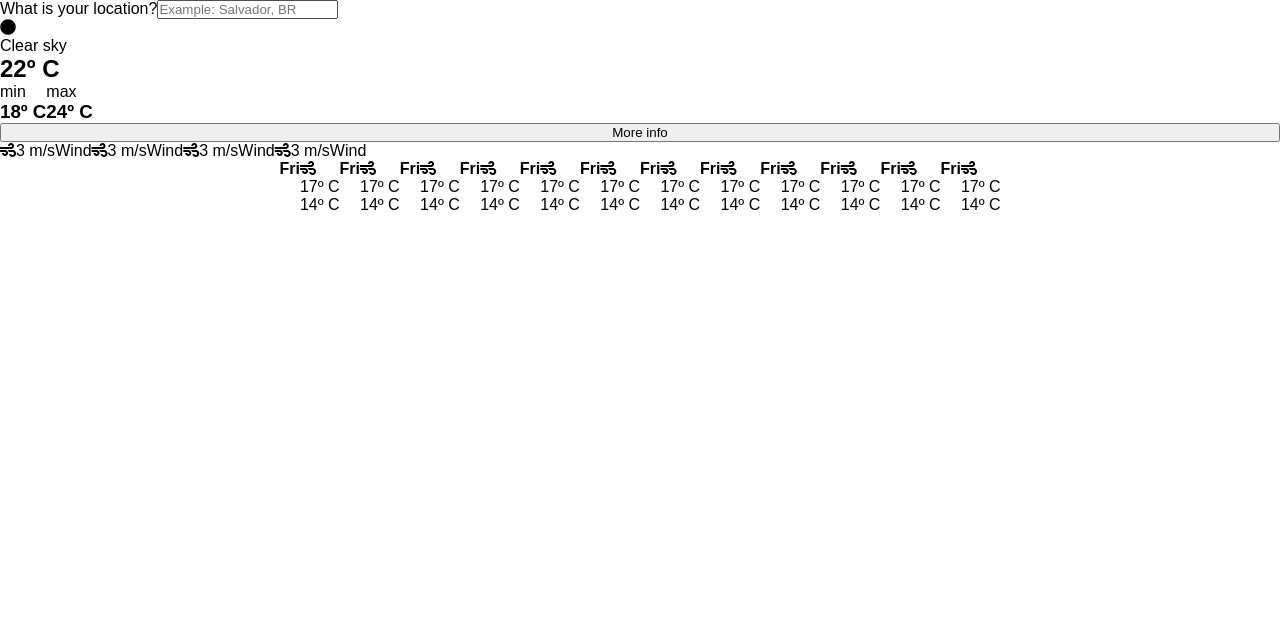
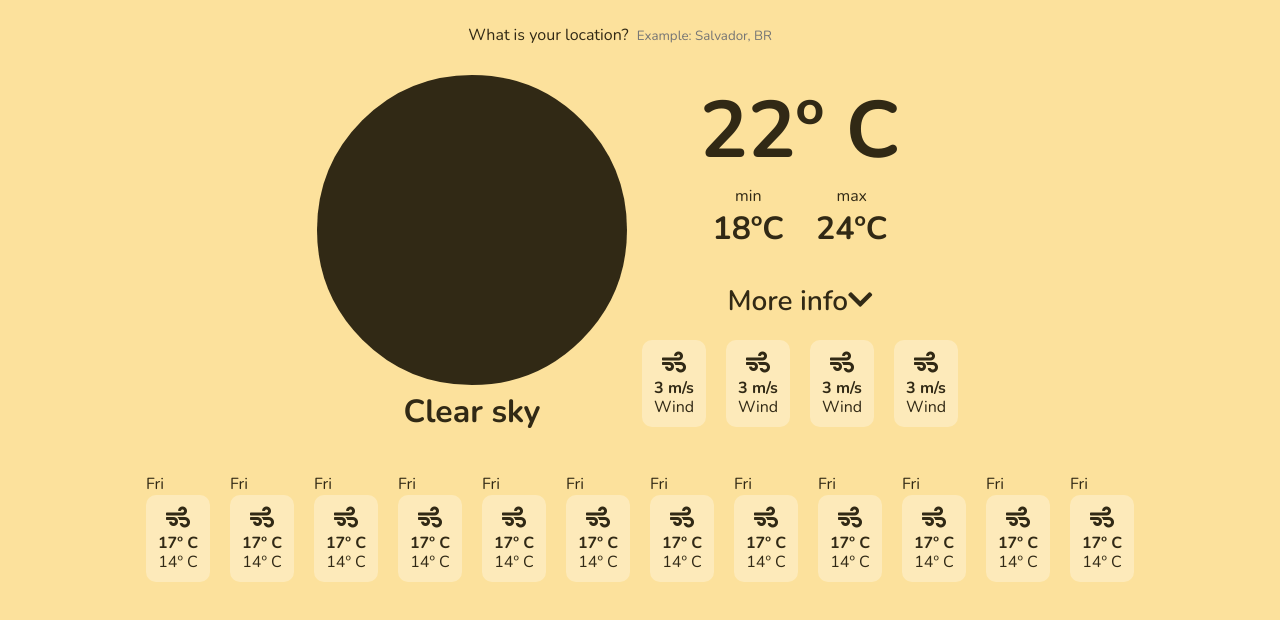
Before and after one commit to beatrizpenalva/should-i-take-my-umbrella, a React (Create React App) app: page / in a window 1280 px wide. Shown: the top 620 px of the page. Built offline with nearby package versions, Linux system fonts and the light colour scheme.

Commit message:
style: page structe and info

```diff
--- a/public/index.html
+++ b/public/index.html
@@ -27,6 +27,9 @@
     <title>Shoud I take my umbrella</title>
     <link href="https://fonts.googleapis.com/icon?family=Material+Icons" rel="stylesheet">
     <link href="https://cdnjs.cloudflare.com/ajax/libs/font-awesome/5.15.1/css/all.min.css" rel="stylesheet" >
+    <link rel="preconnect" href="https://fonts.googleapis.com">
+    <link rel="preconnect" href="https://fonts.gstatic.com" crossorigin>
+    <link href="https://fonts.googleapis.com/css2?family=Nunito:wght@300;400;600;700&display=swap" rel="stylesheet">
   </head>
   <body>
     <noscript>You need to enable JavaScript to run this app.</noscript>
--- a/src/App.js
+++ b/src/App.js
@@ -1,6 +1,6 @@
 import React from 'react';
-import WeatherInfo from './components/WeatherInfo';
-import WeatherDetails from './components/WeatherDetails';
+import WeatherInfo from './components/WeatherInfo/index';
+import WeatherDetails from './components/WeatherDetails/index';
 
 function App() {
   return (
@@ -12,36 +12,36 @@ function App() {
         </label>
       </form>
 
+      <section className="container">
+        <section className="resume">
           <i class="fas fa-circle"></i>
-      <p>Clear sky</p>
+          <h3>Clear sky</h3>
+        </section>
 
-      <section className="weather-info">
+        <section className="info-container">
           <h1>22º C</h1>
-
           <section className="tempeture-info">
             <section>
               <p>min</p>
-            <h3>18º C</h3>
+              <h3>18ºC</h3>
             </section>
 
             <section>
               <p>max</p>
-            <h3>24º C</h3>
+              <h3>24ºC</h3>
             </section>
           </section>
 
-        <button>More info</button>
-
-        <section className="details-info">
+          <button className="toggle-button">More info<i class="fas fa-chevron-down"></i></button>
+          <section className="details-section">
               <WeatherDetails />
               <WeatherDetails />
               <WeatherDetails />
               <WeatherDetails />
-
             </section>
         </section>
 
-      <section className="week-info">
+        <section className="week-section">
         <WeatherInfo />
         <WeatherInfo />
         <WeatherInfo />
@@ -55,6 +55,7 @@ function App() {
         <WeatherInfo />
         <WeatherInfo />
       </section>
+      </section>
     </>
   );
 }
--- a/src/components/WeatherDetails.jsx
+++ /dev/null
@@ -1,13 +0,0 @@
-import React from 'react';
-
-const WeatherDetails = () => {
-    return (
-        <>
-            <i class="fas fa-wind"></i>
-            <p>3 m/s</p>
-            <p>Wind</p>
-        </>
-    )
-}
-
-export default WeatherDetails;
--- /dev/null
+++ b/src/components/WeatherDetails/index.jsx
@@ -0,0 +1,14 @@
+import React from "react";
+import "./style.css";
+
+const WeatherDetails = () => {
+    return (
+        <section className="details-info">
+            <i className="fas fa-wind icon"></i>
+            <p>3 m/s</p>
+            <p className="info">Wind</p>
+        </section>
+    )
+}
+
+export default WeatherDetails;
--- /dev/null
+++ b/src/components/WeatherDetails/style.css
@@ -0,0 +1,22 @@
+.details-info {
+    display: flex;
+    flex-direction: column;
+    align-items: center;
+    width: 4rem;
+    border-radius: 10px;
+    margin: 0 10px;
+    padding: 10px;
+    background: rgba(255, 255, 255, 0.3);
+    font-size: 1rem;
+    font-weight: bold;
+    line-height: 1.2rem;
+}
+
+.icon {
+    margin-bottom: 5px;
+    font-size: 1.5rem;
+}
+
+.info {
+    font-weight: lighter;
+}
--- a/src/components/WeatherInfo.jsx
+++ /dev/null
@@ -1,16 +0,0 @@
-import React from 'react';
-
-const WeatherInfo = () => {
-    return (
-        <>
-            <h4>Fri</h4>
-            <section>
-                <i class="fas fa-wind"></i>
-                <p>17º C</p>
-                <p>14º C</p>
-            </section>
-        </>
-    )
-}
-
-export default WeatherInfo;
--- /dev/null
+++ b/src/components/WeatherInfo/index.jsx
@@ -0,0 +1,17 @@
+import React from 'react';
+import "./style.css";
+
+const WeatherInfo = () => {
+    return (
+        <section className="week-info">
+            <h4>Fri</h4>
+            <section className="temp-info">
+                <i class="fas fa-wind icon"></i>
+                <p>17º C</p>
+                <p className="temp-min">14º C</p>
+            </section>
+        </section>
+    )
+}
+
+export default WeatherInfo;
--- /dev/null
+++ b/src/components/WeatherInfo/style.css
@@ -0,0 +1,31 @@
+.week-info {
+    display: flex;
+    flex-direction: column;
+    margin: 0 10px;
+}
+
+.week-info h4 {
+    font-weight: lighter;
+}
+
+.temp-info {
+    display: flex;
+    flex-direction: column;
+    align-items: center;
+    width: 4rem;
+    border-radius: 10px;
+    padding: 10px;
+    background: rgba(255, 255, 255, 0.3);
+    font-size: 1rem;
+    font-weight: bold;
+    line-height: 1.2rem;
+}
+
+.icon {
+    margin-bottom: 5px;
+    font-size: 1.5rem;
+}
+
+.temp-min {
+    font-weight: lighter;
+}
--- a/src/index.css
+++ b/src/index.css
@@ -6,56 +6,83 @@
 }
 
 body {
-  margin: 0;
-  font-family: -apple-system, BlinkMacSystemFont, 'Segoe UI', 'Roboto', 'Oxygen',
-    'Ubuntu', 'Cantarell', 'Fira Sans', 'Droid Sans', 'Helvetica Neue',
-    sans-serif;
-  -webkit-font-smoothing: antialiased;
-  -moz-osx-font-smoothing: grayscale;
+  background-color: #FCE19C;
+  color: #312915;
 }
 
-code {
-  font-family: source-code-pro, Menlo, Monaco, Consolas, 'Courier New',
-    monospace;
+h1 {
+  font-size: 5rem;
 }
 
-.font-strong {
-  font-weight: bolder;
+h3 {
+  font-size: 2rem;
 }
 
 .location-info {
   display: flex;
+  flex-wrap: wrap;
+  justify-content: center;
+  margin: 1.5rem 0;
+
+}
+
+.location-info input {
+  margin-left: 8px;
+  background-color: transparent;
+  border: transparent;
+  outline: transparent;
+}
+
+.container {
+  display: flex;
+  flex-wrap: wrap;
+  justify-content: center;
+  align-items: center;
+}
+
+.resume {
+  display: flex;
   flex-direction: column;
+  align-items: center;
+}
+
+.info-container {
+  display: flex;
+  flex-direction: column;
+  align-items: center;
 }
 
 .tempeture-info {
   display: flex;
-
 }
 
-.weather-info {
-  display: flex;
-  flex-direction: column;
-}
-
-.details-info {
-  display: flex;
-}
-
-.info {
+.tempeture-info section {
   display: flex;
   flex-direction: column;
   align-items: center;
-  margin: 0 20px;
-  width: 70px;
-  height: 90px;
-  border-radius: 10px;
-  background-color: blueviolet;
-
-  font-size: 14px;
+  margin: 0 1rem;
 }
 
-.week-info {
+.details-section {
   display: flex;
-  justify-content: center;
+  margin: 1.25rem 0 0;
 }
+
+.toggle-button {
+  font-size: 1.75rem;
+  font-weight: 600;
+  color: #312915;
+  background: none;
+  outline: none;
+  border: none;
+  margin-top: 2rem;
+}
+
+.week-section {
+  display: flex;
+  margin-top: 2.5rem;
+}
+
+.fa-circle {
+  font-size: 20rem;
+}
```
Lines whose indentation alone changed are shown as unchanged.
